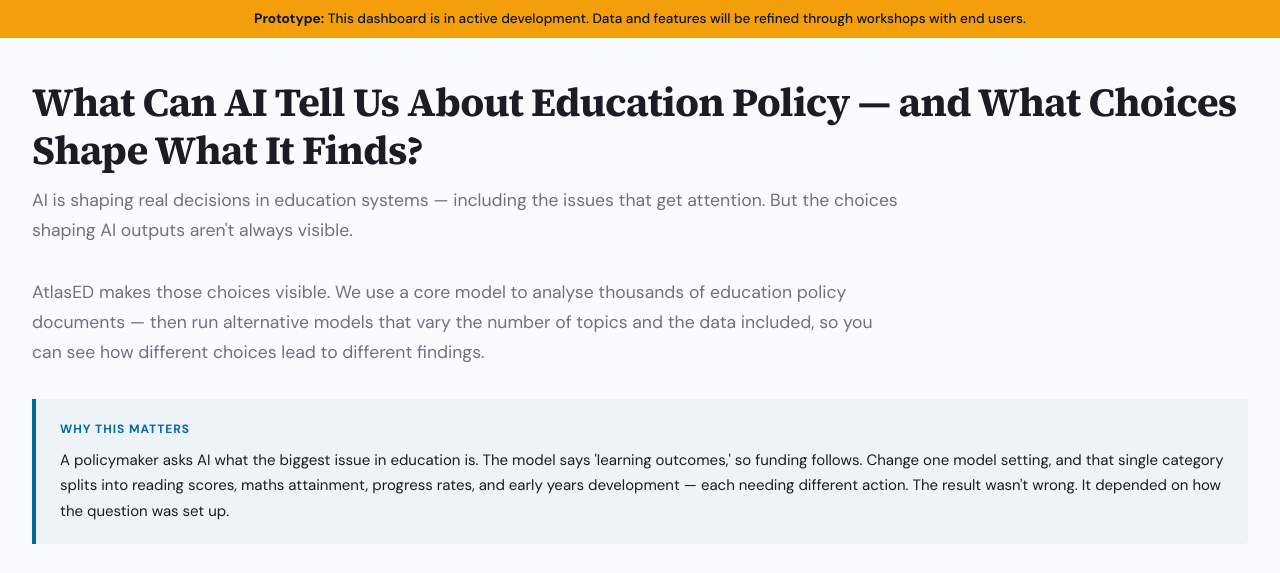
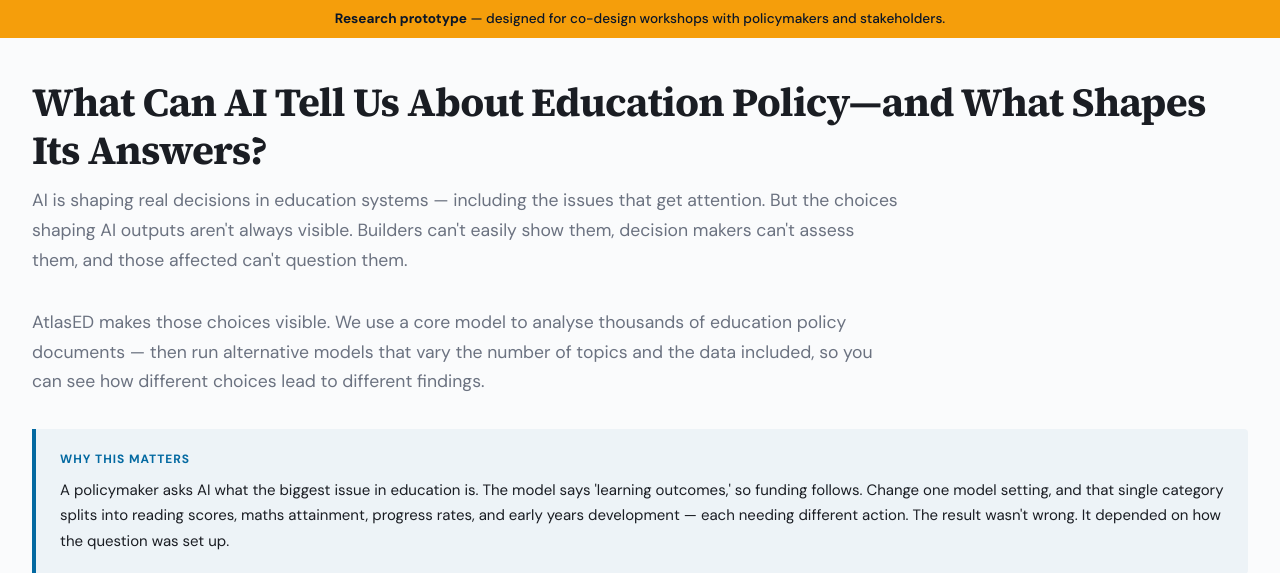
Before and after one commit to Yorkel/atlas-ed-tool, a FastAPI app: template templates/overview.html in a window 1280 px wide. Shown: the part 136-709 px from the top of the page. Run offline with FastAPI, Linux system fonts and the light colour scheme; the template is opened without the code that fills it, so the values that code supplies are empty.

Commit message:
restructure

```diff
--- a/templates/base.html
+++ b/templates/base.html
@@ -53,7 +53,7 @@
 
 <!-- Prototype Banner -->
 <div class="prototype-banner">
-    <strong>Prototype:</strong> This dashboard is in active development. Data and features will be refined through workshops with end users.
+    <strong>Research prototype</strong> — designed for co-design workshops with policymakers and stakeholders.
 </div>
 
 <!-- Main Content -->
--- a/templates/overview.html
+++ b/templates/overview.html
@@ -4,10 +4,11 @@
 {% block title %}AtlasED — Overview{% endblock %}
 
 {% block body %}
-<h1 class="page-title">What Can AI Tell Us About Education Policy — and What Choices Shape What It Finds?</h1>
+<h1 class="page-title">What Can AI Tell Us About Education Policy—and What Shapes Its Answers?</h1>
 <p class="page-desc">
     AI is shaping real decisions in education systems — including the issues that get attention.
-    But the choices shaping AI outputs aren't always visible.
+    But the choices shaping AI outputs aren't always visible. Builders can't easily show them,
+    decision makers can't assess them, and those affected can't question them.
 </p>
 <p class="page-desc">
     AtlasED makes those choices visible. We use a core model to analyse thousands of education
--- a/templates/trends.html
+++ b/templates/trends.html
@@ -170,7 +170,7 @@ async function loadTrends(topicNums) {
     if (topicNums) params.set('topic_nums', topicNums);
 
     const res = await fetch('/api/timeseries?' + params);
-    const data = await res.json();
+    let data = await res.json();
 
     // If no topic filter, take top 10 by total count
     if (!topicNums) {
```
Also changed, not shown: templates/topics.html (+29 -12 lines).
